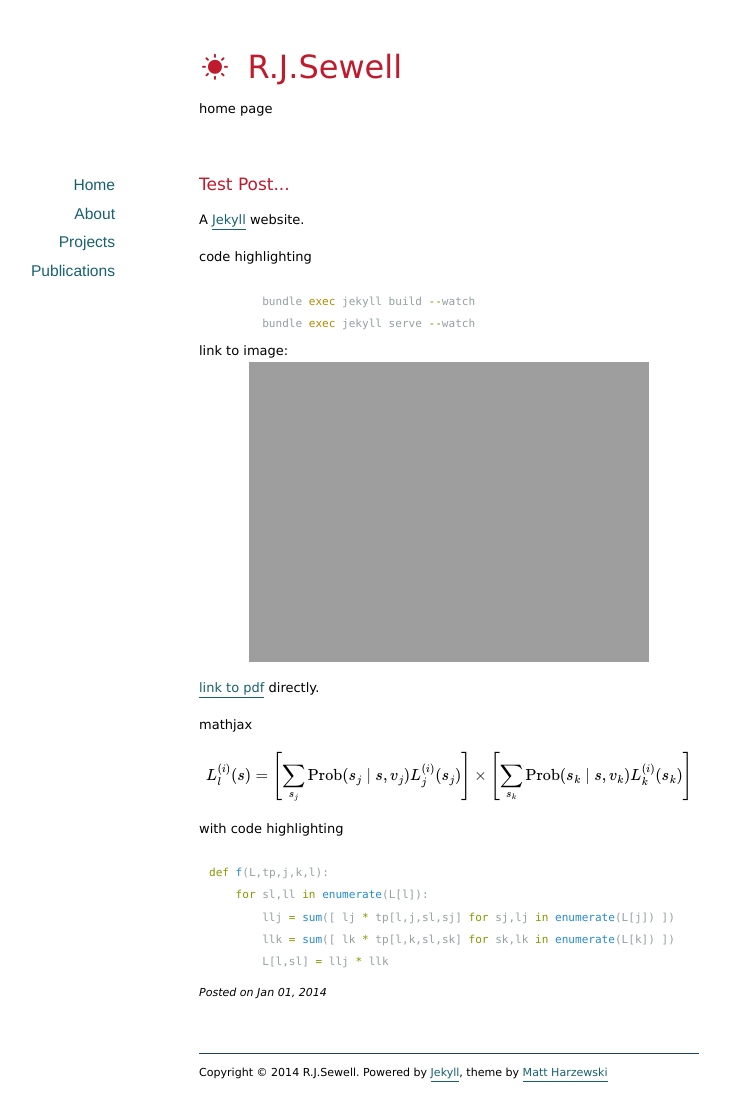
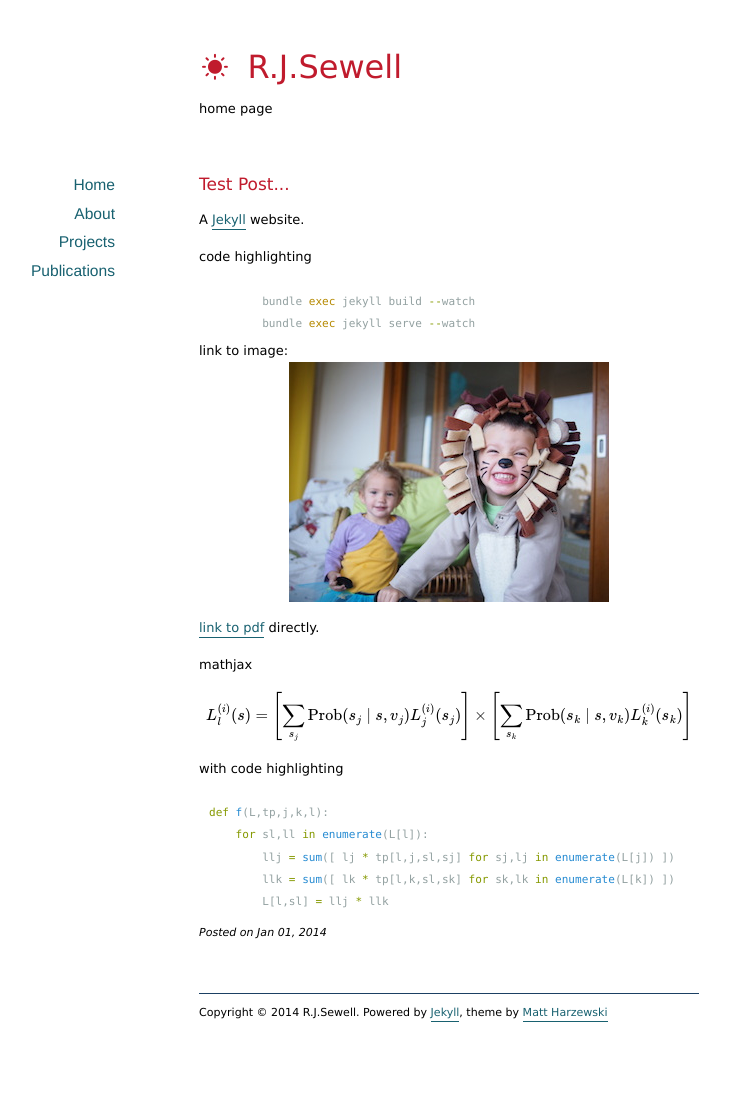
Before and after one commit to rjsewell/rjsewell.github.io, a Jekyll site: the page built from _posts/2014-01-01-test.markdown, in a window 1280 px wide. Shown: the whole page, without its empty margins (191-921 px from the left). Built offline with Jekyll 4.4.1, drawn with Linux system fonts in a browser that asks for light colours; nearby versions of some CDN libraries; formulas are drawn with MathJax 3; after the commit the page ends 1042 px from its top, so only the background shows below that.

Commit message:
fix kids

```diff
--- a/_posts/2014-01-01-test.markdown
+++ b/_posts/2014-01-01-test.markdown
@@ -13,7 +13,7 @@ code highlighting
 {% endhighlight %}
 
 link to image:
-![My helpful screenshot]({{ site.url }}/assets/images/kids.jgp)
+![My helpful screenshot]({{ site.url }}/assets/images/kids.jpg)
 
 [link to pdf]({{ site.url }}/assets/pdfs/RJSewellCV.pdf) directly.
 
```
